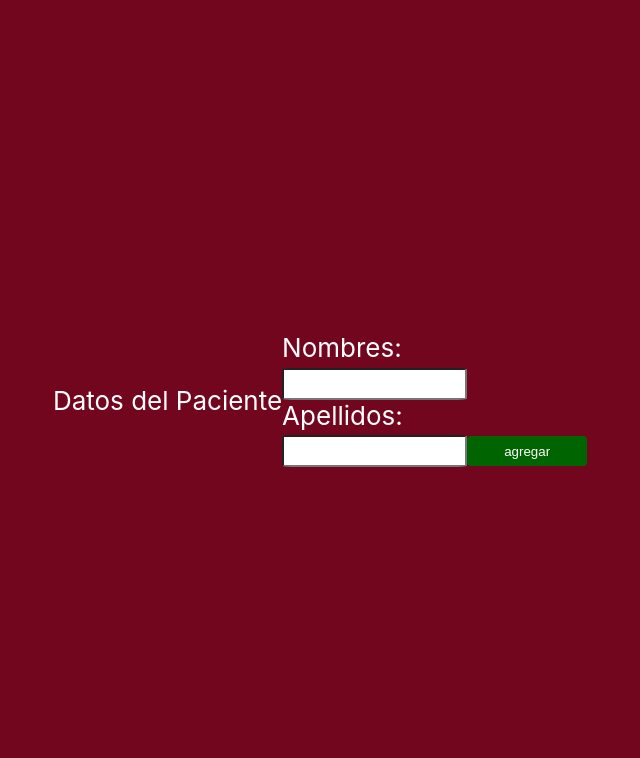
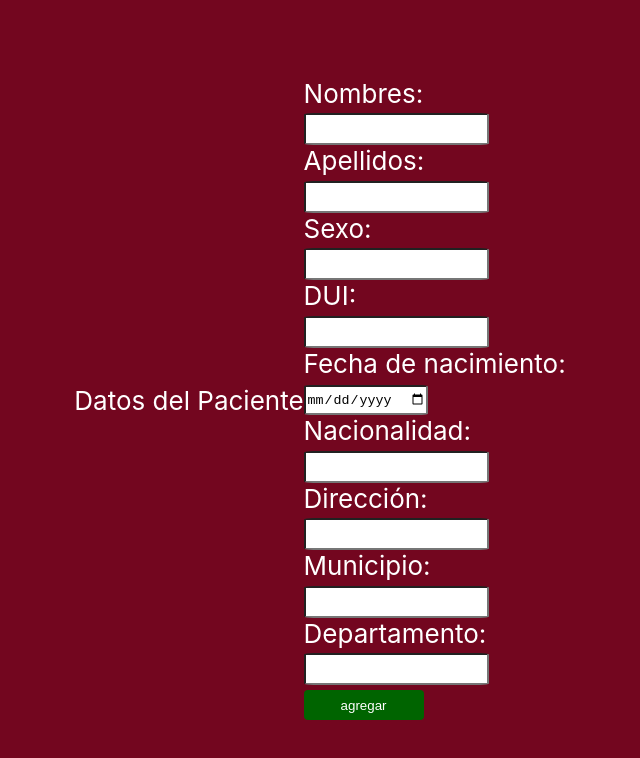
Before and after one commit to Vladimir7w7/Desafio-Pr-ctico, a React (Create React App) app in the folder ejercicio1/: page / in a window 1280 px wide. Shown: the top 758 px of the page, without its empty margins (320-960 px from the left). Built offline with nearby package versions, Linux system fonts and the light colour scheme.

Commit message:
Creación de formulario

```diff
--- a/ejercicio1/src/components/Form.jsx
+++ b/ejercicio1/src/components/Form.jsx
@@ -30,7 +30,28 @@ return (
         onChange= {handleChange1}/><br/>
         <label>Apellidos:</label><br/>
         <input type="text" name="todo"
-        onChange= {handleChange}/>
+        onChange= {handleChange}/><br/>
+        <label>Sexo:</label><br/>
+        <input type="text" name="number"
+        onChange= {handleChange1}/><br/>
+        <label>DUI:</label><br/>
+        <input type="text" name="number"
+        onChange= {handleChange1}/><br/>
+        <label>Fecha de nacimiento:</label><br/>
+        <input type="date" name="number"
+        onChange= {handleChange1}/><br/>
+        <label>Nacionalidad:</label><br/>
+        <input type="text" name="number"
+        onChange= {handleChange1}/><br/>
+        <label>Dirección:</label><br/>
+        <input type="text" name="number"
+        onChange= {handleChange1}/><br/>
+        <label>Municipio:</label><br/>
+        <input type="text" name="number"
+        onChange= {handleChange1}/><br/>
+        <label>Departamento:</label><br/>
+        <input type="text" name="number"
+        onChange= {handleChange1}/><br/>
         <button onClick={handleClick}>agregar</button>
     </form>
     {
```
